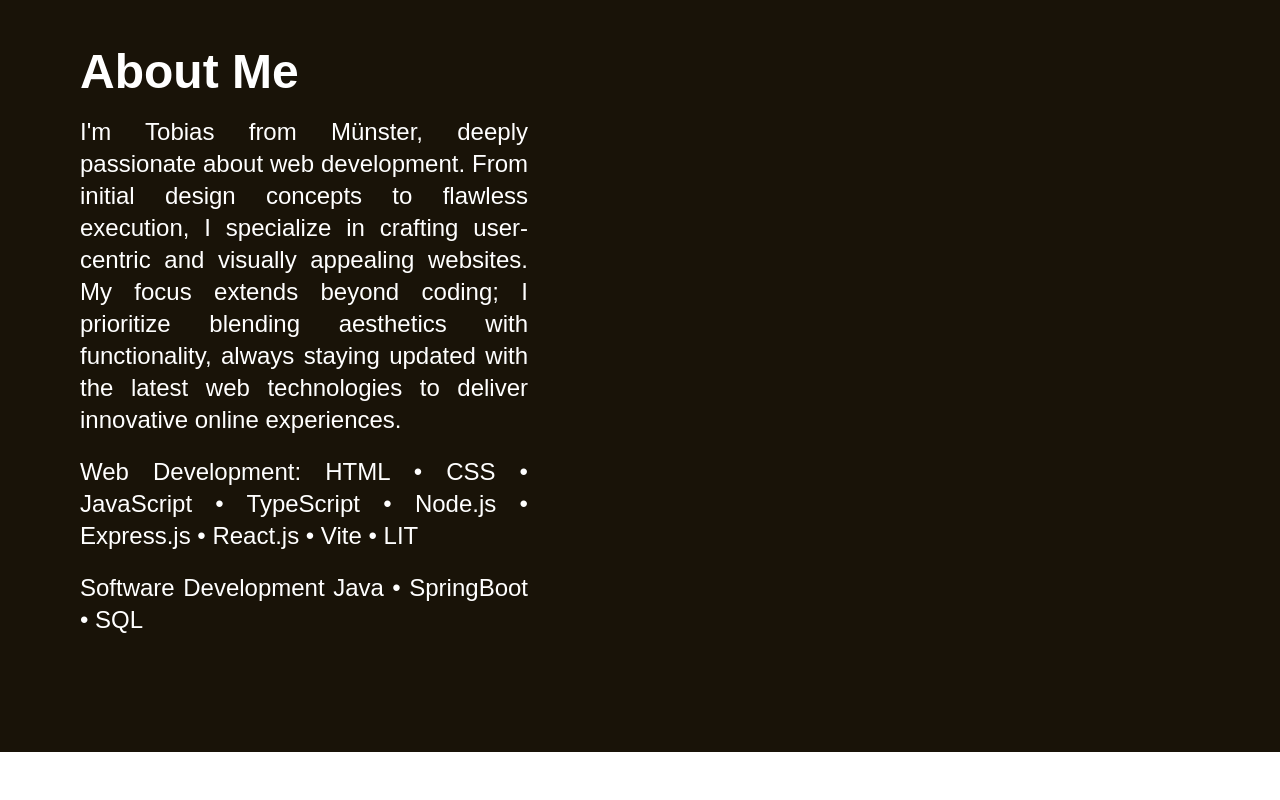
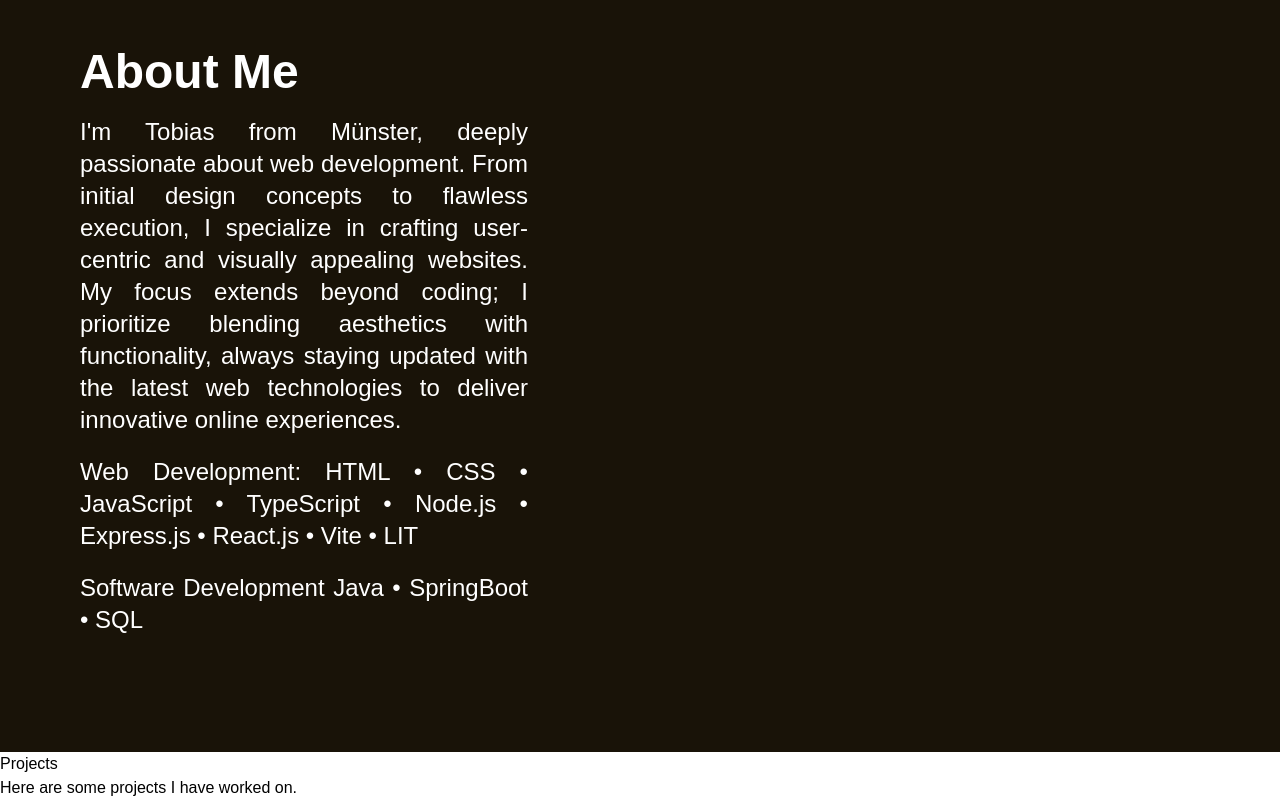
Before and after one commit to tobiasspilleman/tobiasspilleman.com, a Next.js app: page / in a window 1280 px wide. Shown: the part 833-1633 px from the top of the page. Before the commit the page ends 1585 px from the top, so only its background shows below. Built offline with nearby package versions, Linux system fonts and the light colour scheme.

Commit message:
✨ ProjectPreviewComponent created

```diff
--- /dev/null
+++ b/components/ProjectPreviewComponent.tsx
@@ -0,0 +1,10 @@
+const ProjectPreviewComponent = () => {
+    return (
+        <div className="project-preview">
+        <h2>Projects</h2>
+        <p>Here are some projects I have worked on.</p>
+        </div>
+    );
+}
+
+export default ProjectPreviewComponent;
--- a/pages/index.tsx
+++ b/pages/index.tsx
@@ -2,6 +2,7 @@ import React from 'react';
 import AboutComponent from '../components/AboutComponent';
 import WelcomeComponent from '../components/WelcomeComponent';
 import NavigationBar from '../components/NavigationBar';
+import ProjectPreviewComponent from "../components/ProjectPreviewComponent";
 
 const IndexPage = () => (
   <>
@@ -11,6 +12,7 @@ const IndexPage = () => (
     <section className="home">
       <WelcomeComponent />
       <AboutComponent />
+        <ProjectPreviewComponent />
     </section>
   </>
 );
```
